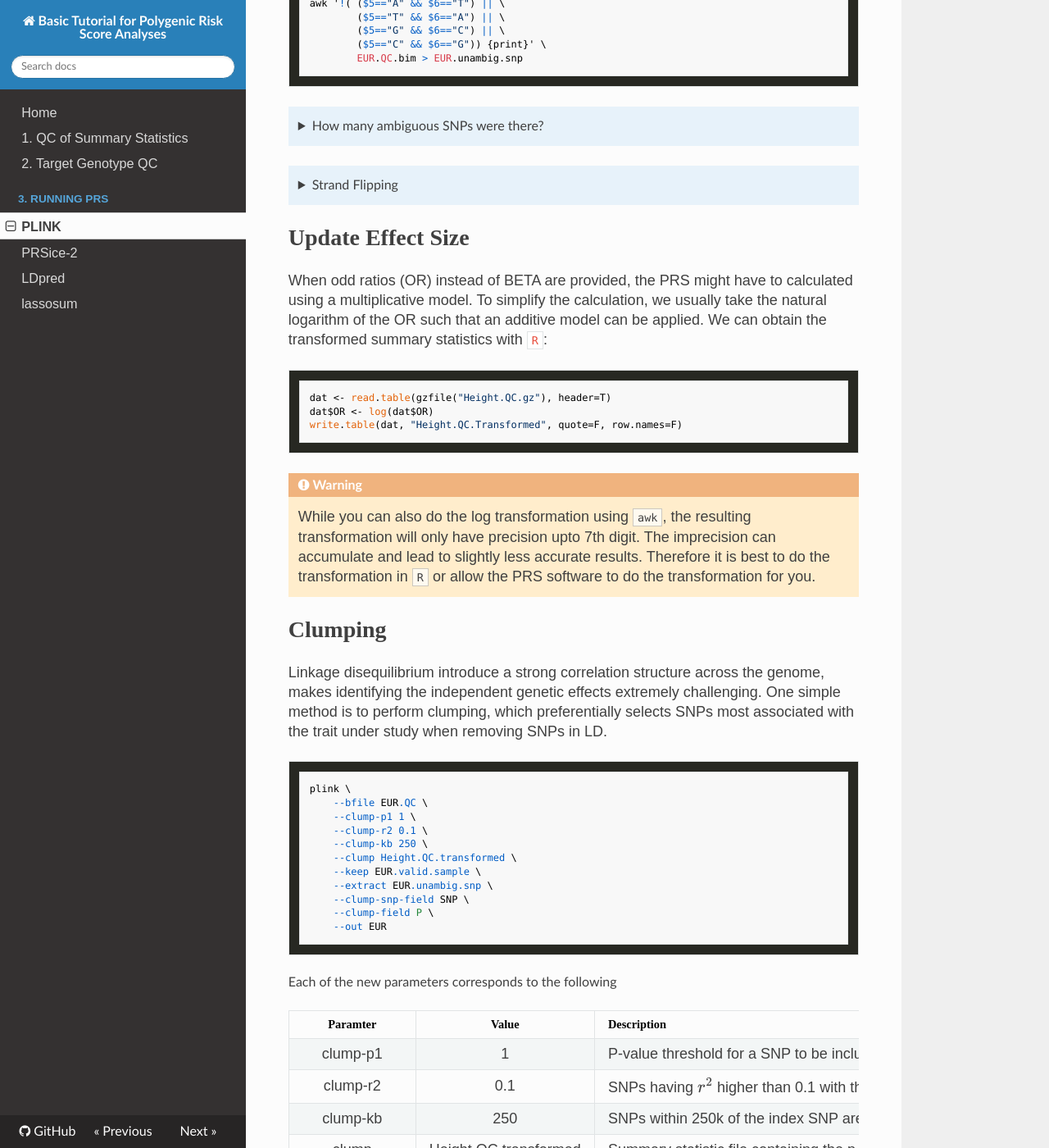
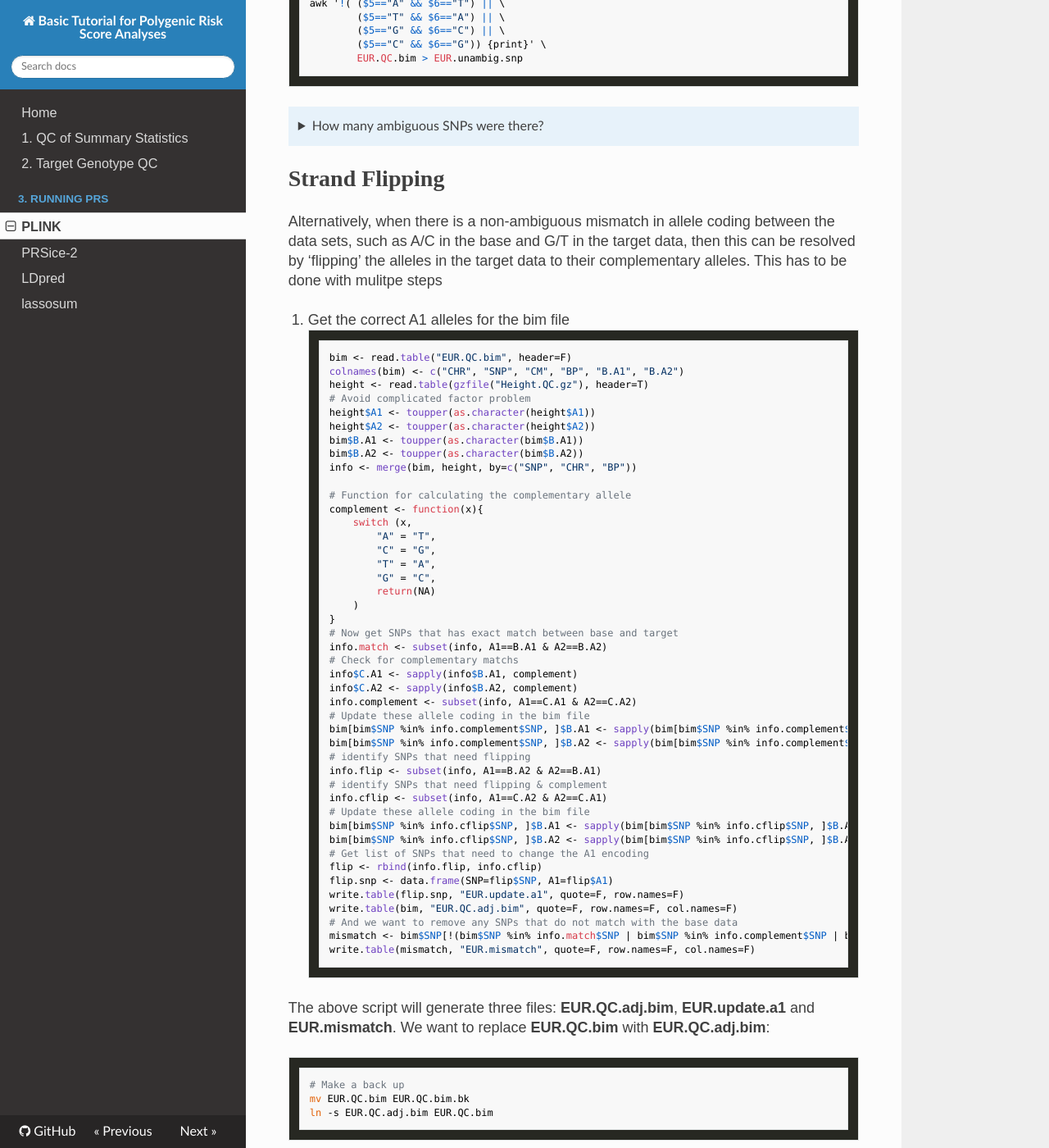
Before and after one commit to choishingwan/PRS-Tutorial, an MkDocs documentation site: the page built from docs/plink.md, in a window 1280 px wide and 1400 px high, scrolled down 801 px. Shown: the whole window at 82% size. Built offline with MkDocs 1.6.1, drawn with Linux system fonts in a browser that asks for light colours; nearby versions of some CDN libraries; formulas are drawn with MathJax 3; old or Windows-style settings are respelled for this version of MkDocs; some of the changed text lies outside the part shown.

Commit message:
Add flipping

````diff
--- a/docs/plink.md
+++ b/docs/plink.md
@@ -26,10 +26,79 @@ awk '!( ($5=="A" && $6=="T") || \
 ??? note "How many ambiguous SNPs were there?"
     There are `17,260` ambiguous SNPs
 
-??? note  "Strand Flipping"
-    Alternatively, when there is a non-ambiguous mismatch in allele coding between the data sets, such as A/C in the base
-    and G/T in the target data, then this can be resolved by ‘flipping’ the alleles in the target data to their complementary alleles.
-    This can be done using `R`
+# Strand Flipping
+Alternatively, when there is a non-ambiguous mismatch in allele coding between the data sets, such as A/C in the base
+and G/T in the target data, then this can be resolved by ‘flipping’ the alleles in the target data to their complementary alleles.
+This has to be done with mulitpe steps
+
+1. Get the correct A1 alleles for the bim file
+```R
+bim <- read.table("EUR.QC.bim", header=F)
+colnames(bim) <- c("CHR", "SNP", "CM", "BP", "B.A1", "B.A2")
+height <- read.table(gzfile("Height.QC.gz"), header=T)
+# Avoid complicated factor problem
+height$A1 <- toupper(as.character(height$A1))
+height$A2 <- toupper(as.character(height$A2))
+bim$B.A1 <- toupper(as.character(bim$B.A1))
+bim$B.A2 <- toupper(as.character(bim$B.A2))
+info <- merge(bim, height, by=c("SNP", "CHR", "BP"))
+
+# Function for calculating the complementary allele
+complement <- function(x){
+    switch (x,
+        "A" = "T",
+        "C" = "G",
+        "T" = "A",
+        "G" = "C",
+        return(NA)
+    )
+}
+# Now get SNPs that has exact match between base and target
+info.match <- subset(info, A1==B.A1 & A2==B.A2)
+# Check for complementary matchs
+info$C.A1 <- sapply(info$B.A1, complement)
+info$C.A2 <- sapply(info$B.A2, complement)
+info.complement <- subset(info, A1==C.A1 & A2==C.A2)
+# Update these allele coding in the bim file
+bim[bim$SNP %in% info.complement$SNP, ]$B.A1 <- sapply(bim[bim$SNP %in% info.complement$SNP, ]$B.A1, complement)
+bim[bim$SNP %in% info.complement$SNP, ]$B.A2 <- sapply(bim[bim$SNP %in% info.complement$SNP, ]$B.A2, complement)
+# identify SNPs that need flipping
+info.flip <- subset(info, A1==B.A2 & A2==B.A1)
+# identify SNPs that need flipping & complement
+info.cflip <- subset(info, A1==C.A2 & A2==C.A1)
+# Update these allele coding in the bim file
+bim[bim$SNP %in% info.cflip$SNP, ]$B.A1 <- sapply(bim[bim$SNP %in% info.cflip$SNP, ]$B.A1, complement)
+bim[bim$SNP %in% info.cflip$SNP, ]$B.A2 <- sapply(bim[bim$SNP %in% info.cflip$SNP, ]$B.A2, complement)
+# Get list of SNPs that need to change the A1 encoding
+flip <- rbind(info.flip, info.cflip)
+flip.snp <- data.frame(SNP=flip$SNP, A1=flip$A1)
+write.table(flip.snp, "EUR.update.a1", quote=F, row.names=F)
+write.table(bim, "EUR.QC.adj.bim", quote=F, row.names=F, col.names=F)
+# And we want to remove any SNPs that do not match with the base data
+mismatch <- bim$SNP[!(bim$SNP %in% info.match$SNP | bim$SNP %in% info.complement$SNP | bim$SNP %in% flip$SNP)]
+write.table(mismatch, "EUR.mismatch", quote=F, row.names=F, col.names=F)
+```
+
+The above script will generate three files: **EUR.QC.adj.bim**, **EUR.update.a1** and **EUR.mismatch**. We want to replace
+**EUR.QC.bim** with **EUR.QC.adj.bim**:
+
+```bash
+# Make a back up
+mv EUR.QC.bim EUR.QC.bim.bk
+ln -s EUR.QC.adj.bim EUR.QC.bim
+```
+
+We can then generate a new genotype file with the correct genetic encodings
+```bash
+plink \
+    --bfile EUR.QC \
+    --a1-allele EUR.update.a1 \
+    --make-bed \
+    --keep EUR.valid.sample \
+    --extract EUR.unambig.snp \
+    --exclude EUR.mismatch \
+    --out EUR.QC.flipped
+```
 
 # Update Effect Size
 When odd ratios (OR) instead of BETA are provided, the PRS might have to calculated using a multiplicative model.
@@ -55,13 +124,11 @@ associated with the trait under study when removing SNPs in LD.
 
 ```bash
 plink \
-    --bfile EUR.QC \
+    --bfile EUR.QC.flipped \
     --clump-p1 1 \
     --clump-r2 0.1 \
     --clump-kb 250 \
     --clump Height.QC.transformed \
-    --keep EUR.valid.sample \
-    --extract EUR.unambig.snp \
     --clump-snp-field SNP \
     --clump-field P \
     --out EUR
@@ -74,8 +141,6 @@ Each of the new parameters corresponds to the following
 | clump-r2 | 0.1 | SNPs having $r^2$ higher than 0.1 with the index SNPs will be removed |
 | clump-kb | 250 | SNPs within 250k of the index SNP are considered for clumping|
 | clump | Height.QC.transformed | Summary statistic file containing the p-value information|
-| keep | EUR.valid.sample | Samples for LD calculation |
-| extract | EUR.unambig.snp | Only consider these SNPs for clumping |
 | clump-snp-field | SNP | Specify that the column `SNP` contains the SNP IDs |
 | clump-field | P | Specify that the column `P` contains the P-value information |
 
@@ -132,9 +197,8 @@ We can then calculate the PRS with the following `plink` command:
 
 ```bash
 plink \
-    --bfile EUR.QC \
+    --bfile EUR.QC.flipped \
     --extract EUR.valid.snp \
-    --keep EUR.valid.sample \
     --score Height.QC.Transformed 1 4 11 header \
     --q-score-range range_list SNP.pvalue \
     --out EUR
@@ -174,15 +238,13 @@ Again, we can calculate the PCs using `plink`
 ```bash
 # First, we need to perform prunning
 plink \
-    --bfile EUR.QC \
-    --keep EUR.valid.sample \
+    --bfile EUR.QC.flipped \
     --extract EUR.valid.snp \
     --indep-pairwise 200 50 0.25 \
     --out EUR
 # Then we calculate the first 6 PCs
 plink \
-    --bfile EUR.QC \
-    --keep EUR.valid.sample \
+    --bfile EUR.QC.flipped \
     --extract EUR.prune.in \
     --pca 6 \
     --out EUR
````
Also changed, not shown: other parts of docs/plink.md (+2 -2 lines), docs/prsice.md (+1 -1 lines).
